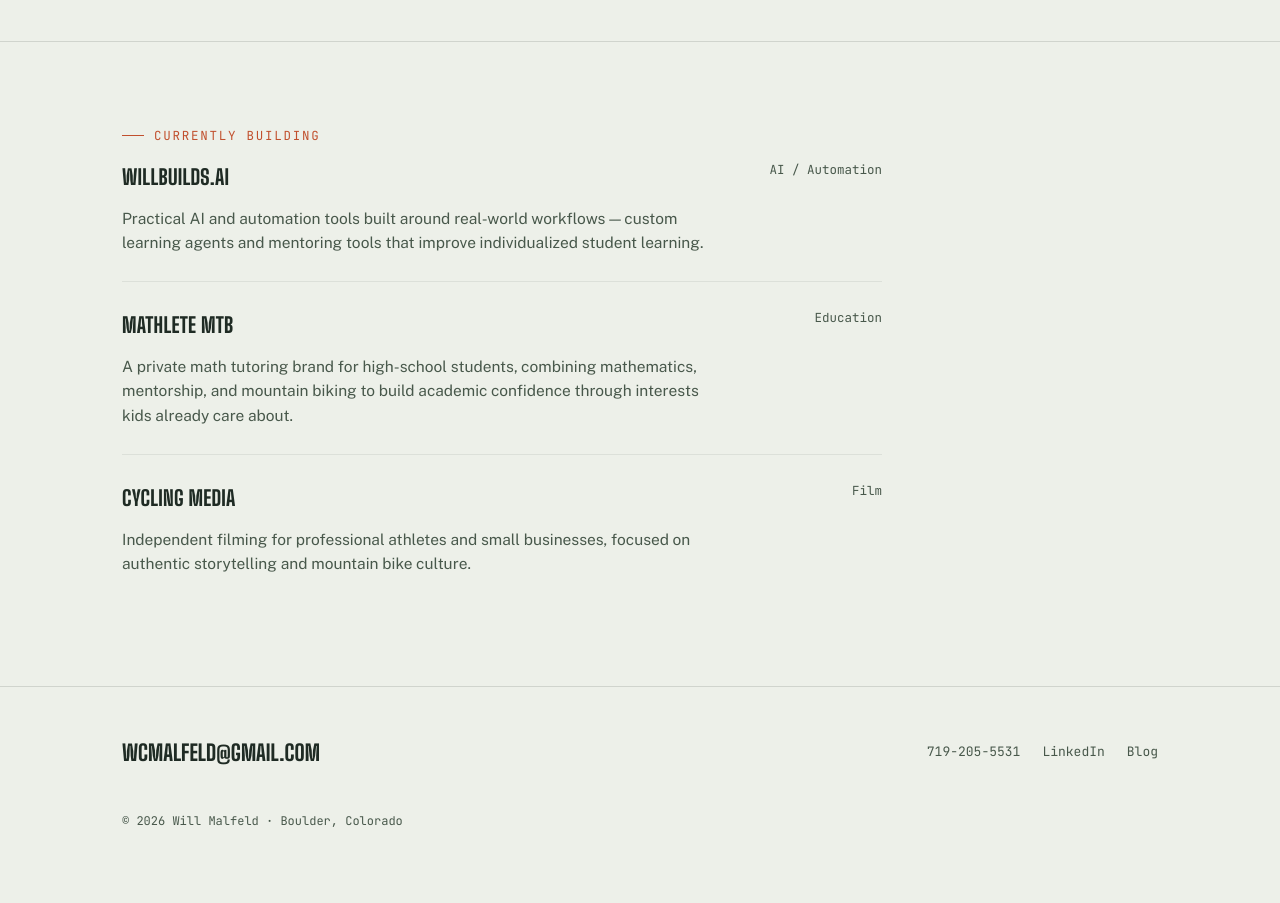
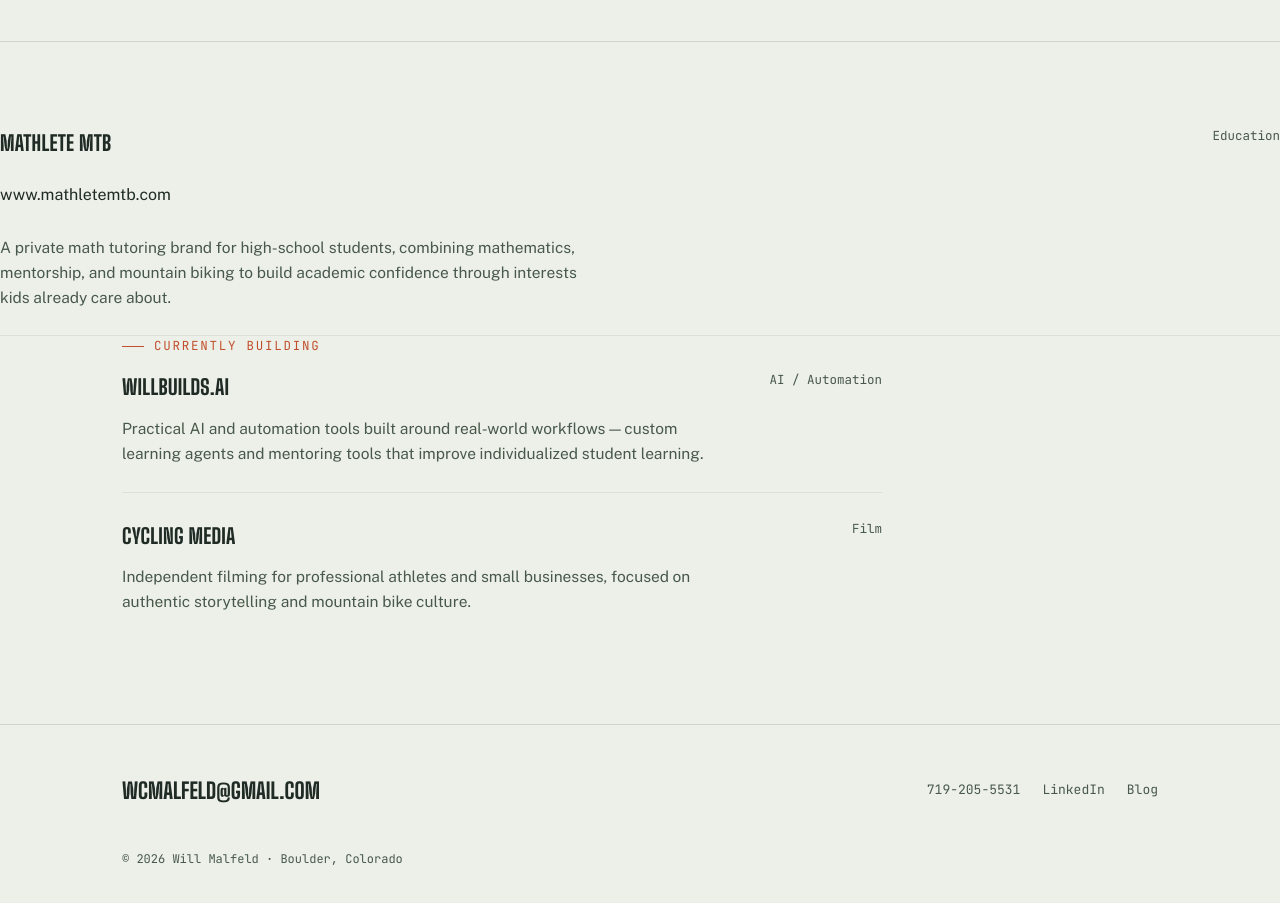
Before and after one commit to wcmalfeld/personalSite, a plain HTML site: page index.html in a window 1280 px wide. Shown: the part 2160-3063 px from the top of the page. Before the commit the page ends 3032 px from the top, so only its background shows below. Drawn offline with nearby package versions, Linux system fonts and the light colour scheme.

Commit message:
added mathlete link

```diff
--- a/index.html
+++ b/index.html
@@ -115,6 +115,12 @@
 <hr class="hairline">
 
 <section class="reveal">
+  <div class="simple-item">
+    <span class="simple-role">Mathlete MTB</span>
+    <span class="simple-dates">Education</span>
+    <p class="link">www.mathletemtb.com</p>
+    <p class="simple-desc">A private math tutoring brand for high-school students, combining mathematics, mentorship, and mountain biking to build academic confidence through interests kids already care about.</p>
+  </div>
   <div class="wrap">
     <p class="eyebrow">Currently Building</p>
     <div class="simple-list">
@@ -122,11 +128,6 @@
         <span class="simple-role">willbuilds.ai</span>
         <span class="simple-dates">AI / Automation</span>
         <p class="simple-desc">Practical AI and automation tools built around real-world workflows &mdash; custom learning agents and mentoring tools that improve individualized student learning.</p>
-      </div>
-      <div class="simple-item">
-        <span class="simple-role">Mathlete MTB</span>
-        <span class="simple-dates">Education</span>
-        <p class="simple-desc">A private math tutoring brand for high-school students, combining mathematics, mentorship, and mountain biking to build academic confidence through interests kids already care about.</p>
       </div>
       <div class="simple-item">
         <span class="simple-role">Cycling Media</span>
```
